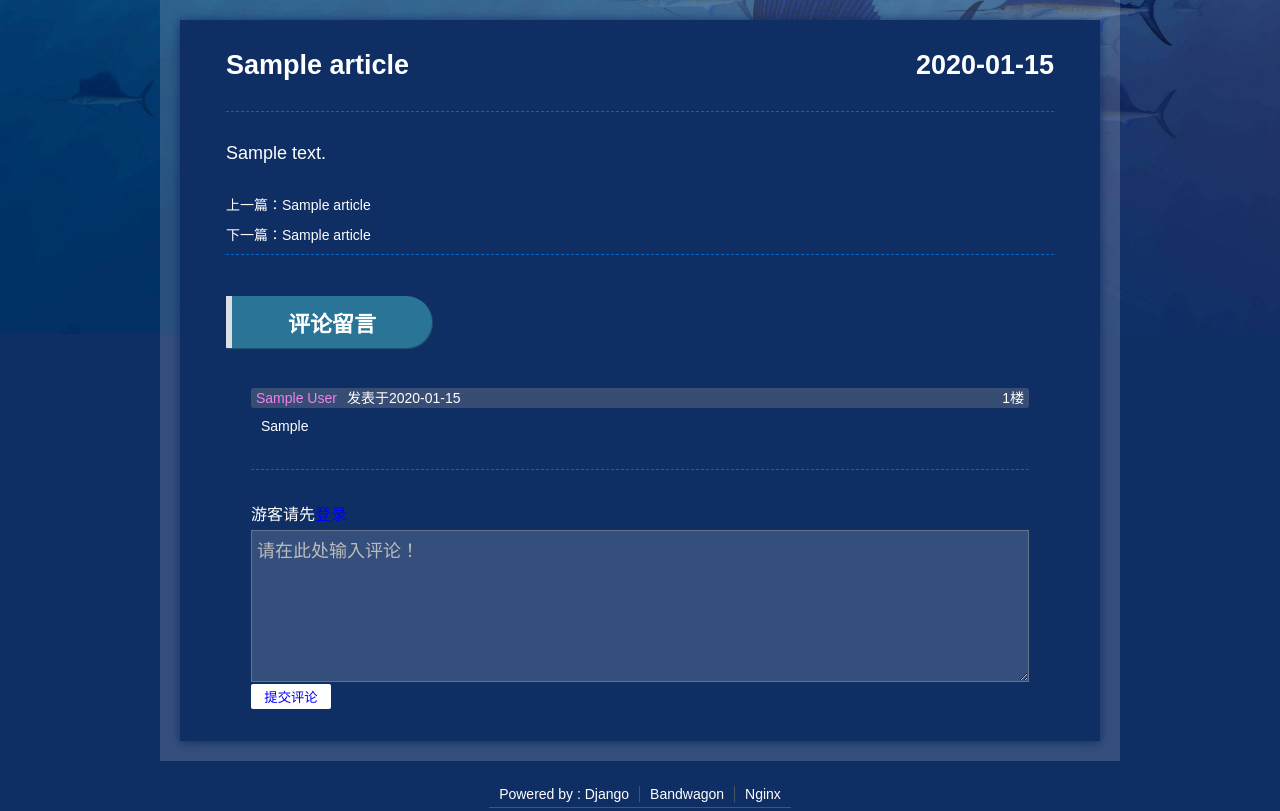
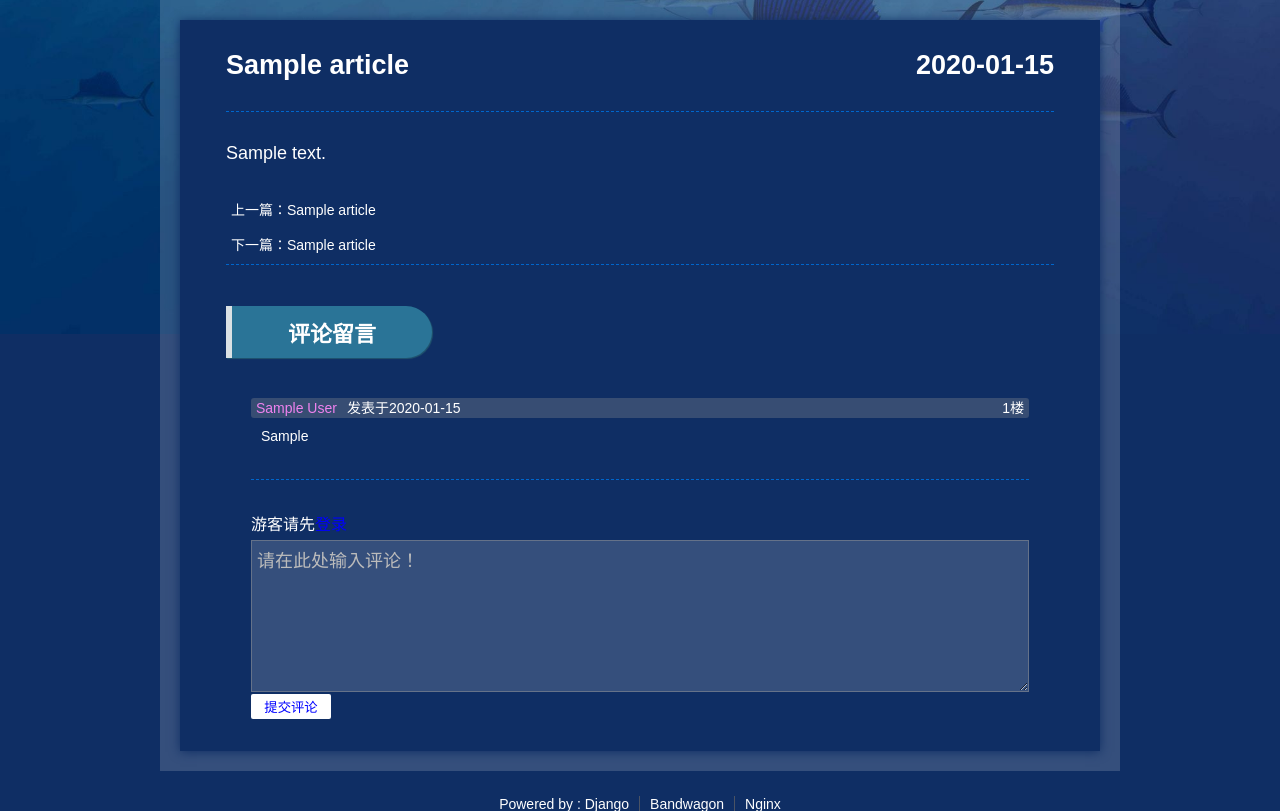
Before and after one commit to denjay/mysite, a Django app: template mysite/templates/articles/detail.html in a window 1280 px wide. Shown: the part 208-1019 px from the top of the page. Run offline with Django 3.2, Linux system fonts and the light colour scheme; tables that the repository leaves empty hold one stand-in row (values such as "Sample post"); the template is opened without the code that fills it: values that come from a table or form of the project are taken from there, most other values are stand-ins (such as "Sample title", 1, 10 or a date in 2020); some libraries are stand-ins or nearby versions.

Commit message:
优化文章详情页

```diff
--- a/mysite/static/css/detail.css
+++ b/mysite/static/css/detail.css
@@ -10,7 +10,8 @@ hr { height:1px; border:none; border-top:1px dashed #0066CC; }
 #date { float:right; }
 .box p { padding:15px; text-indent:40px; }
 .box p:hover { background-color: rgba(100, 100, 100, 0.3); }
-.previous_next { display: block; margin: 0px 0px 10px 0px; }
+.previous_next { display: inline-block; margin: 0px 0px 5px 0px; padding: 5px; }
+.previous_next:hover { background-color: rgba(150, 150, 150, 0.3); border-bottom: 1px solid blue; padding-bottom: 4px; }
 .comments { font-size: 22px; margin: 40px 0px; background: #2a7497; padding: 10px 0; width: 200px; text-align: center; border-radius: 0 30px 30px 0; box-shadow: #21566f 1px 1px 1px; border-left: #dae1e4 6px solid; }
 form { margin:30px auto; width:calc(100% - 50px); }
 form label { display: block; font-size: 16px; margin: 5px 0px; }
--- a/mysite/templates/articles/detail.html
+++ b/mysite/templates/articles/detail.html
@@ -75,7 +75,7 @@
             </div>
 
             {% if previous_article %}
-            <a href="/articles/detail/{{ previous_article.id }}" class="previous_next">上一篇：{{ previous_article.title }}</a>
+            <a href="/articles/detail/{{ previous_article.id }}" class="previous_next">上一篇：{{ previous_article.title }}</a><br>
             {% endif%}
             {% if next_article %}
             <a href="/articles/detail/{{ next_article.id }}" class="previous_next">下一篇：{{ next_article.title }}</a>
```
